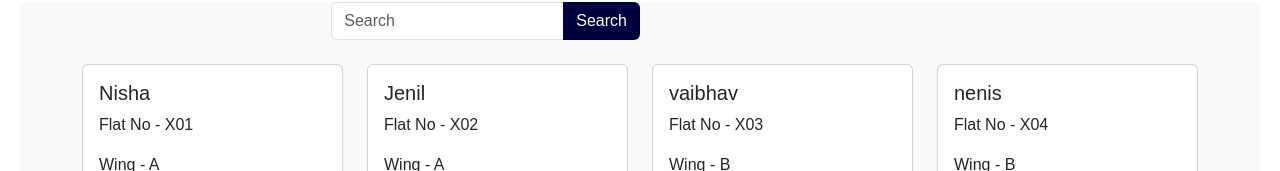
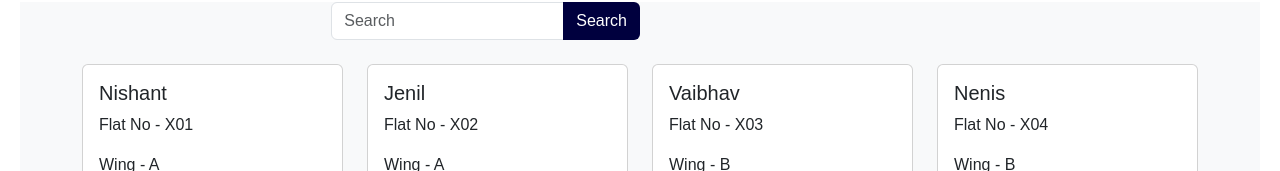
Before and after one commit to Vaibhavgoriya/apartment_management_system, a React (Vite) app in the folder frontend/: page / in a window 1280 px wide. Shown: the part 124-295 px from the top of the page. Built offline with nearby package versions, Linux system fonts and the light colour scheme.

Commit message:
code change

```diff
--- a/frontend/src/userpanel/Components/Home.jsx
+++ b/frontend/src/userpanel/Components/Home.jsx
@@ -15,10 +15,10 @@ function Home() {
   };
 
   const users = [
-    { id: 1, name: "Nisha ", flat: "X01", wing: "A", mobile: "200000001" },
+    { id: 1, name: "Nishant ", flat: "X01", wing: "A", mobile: "200000001" },
     { id: 2, name: "Jenil", flat: "X02", wing: "A", mobile: "200000002" },
-    { id: 3, name: "vaibhav", flat: "X03", wing: "B", mobile: "200000003" },
-    { id: 4, name: "nenis", flat: "X04", wing: "B", mobile: "200000004" },
+    { id: 3, name: "Vaibhav", flat: "X03", wing: "B", mobile: "200000003" },
+    { id: 4, name: "Nenis", flat: "X04", wing: "B", mobile: "200000004" },
   ];
 
   return (
```
